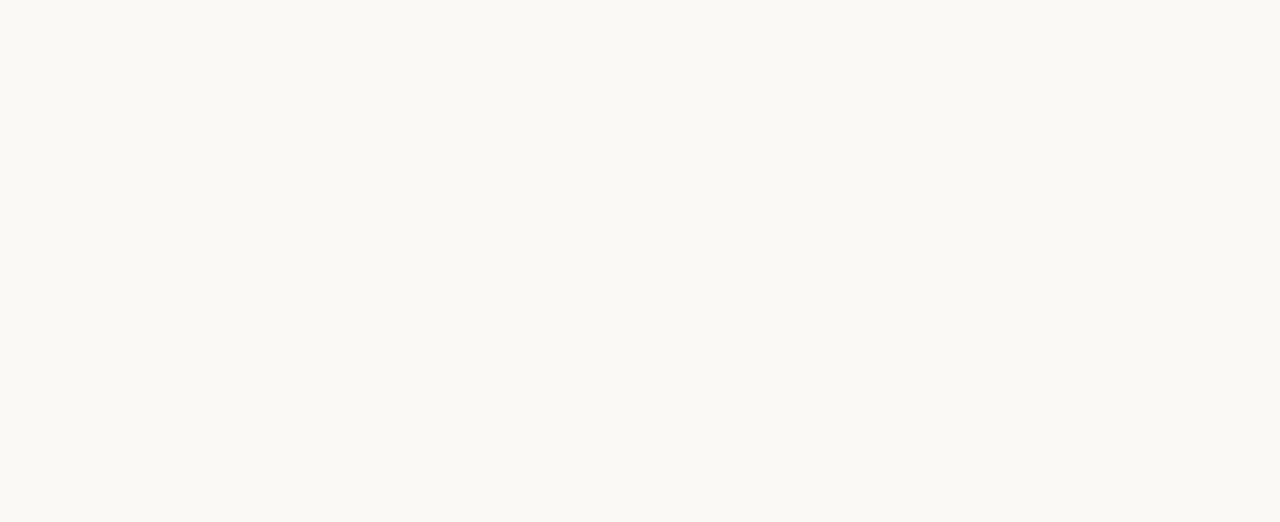
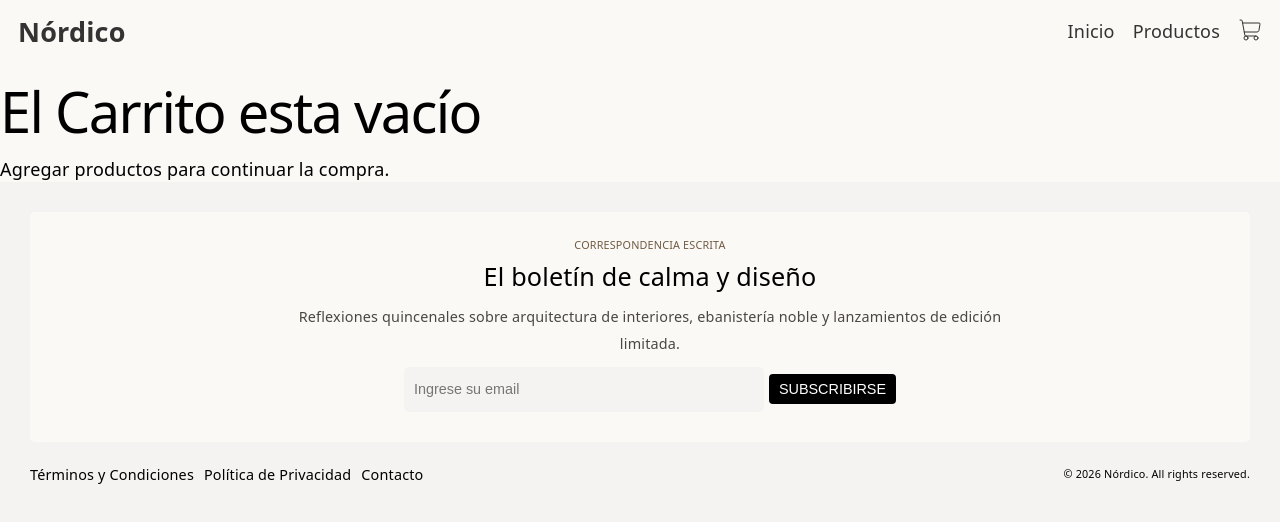
Before and after one commit to agusfernandez/TalentoTech-preentrega, a React (Vite) app: page /cart in a window 1280 px wide. Before the commit this address had no page. Shown: the top 522 px of the page. Built offline with nearby package versions, Linux system fonts and the light colour scheme.

Commit message:
Cart Provider Making - Provider - Main.jsx added CartProvider

```diff
--- a/src/App.jsx
+++ b/src/App.jsx
@@ -4,6 +4,7 @@ import ItemListContainer from "./components/Products/ItemListContainer";
 import ProductDetail from "./components/Products/ProductDetail";
 import Home from "./components/Home/Home";
 import Contact from "./components/Layout/Contact";
+import Cart from "./components/Cart/Cart";
 import './components/Layout/styles/Global.module.css'
 
 function App() {
@@ -17,6 +18,7 @@ function App() {
             <Route path="/products" element={<ItemListContainer/>}/>
             <Route path="/product/:id" element={<ProductDetail/>}/>
             <Route path="/contact" element={<Contact/>}/>
+            <Route path="/cart" element={<Cart/>}/>
         </Route>
     </Routes>
     </>
--- /dev/null
+++ b/src/components/Cart/Cart.jsx
@@ -0,0 +1,42 @@
+import {useCart} from '../context/CartContext';
+
+const Cart = () => {
+    const {cart, emptyCart, totalAmmount} = useCart();
+
+    if (cart.length === 0){
+        return(
+            <div>
+                <h1>El Carrito esta vacío</h1>
+                <p>Agregar productos para continuar la compra.</p>
+            </div>
+        )
+    }
+    return (
+        <>
+            <div>
+                <h1>Carrito de Compras</h1>
+                    {cart.map(item => (
+
+                        <div key={item.id}>
+                            <img src={item.image} alt={item.name}/>
+                            <div>
+                                <h4>{item.name}</h4>
+                                <p>Precio: ${item.price}</p>
+                                <p>Subtotal: ${(item.price * item.ammount).toFixed(2)}</p>
+
+                            </div>
+
+                        </div>
+                    ))}
+
+                    <div>
+                        <div>Total a pagar: {totalAmmount().toFixed(2)}</div>
+                        <button onClick={emptyCart}>Vaciar Carrito</button>
+                    </div>
+            </div>
+
+        </>
+    )
+}
+
+export default Cart;
--- /dev/null
+++ b/src/components/Cart/styles/Cart.module.css
@@ -0,0 +1 @@
+@import '../../Layout/styles/Global.module.css';
--- a/src/components/Layout/Navbar.jsx
+++ b/src/components/Layout/Navbar.jsx
@@ -1,8 +1,13 @@
 import styles from "./styles/Navbar.module.css";
 import { Link } from "react-router-dom";
-
+import { ShoppingCart } from 'lucide-react';
+import { useCart} from '../context/CartContext';
 
 const Navbar = () => {
+  const {itemsInCart} = useCart();
+  const totalItems = itemsInCart();
+  console.log("Valor de itemsInCart en Navbar:", itemsInCart);
+
   return (
     <nav className={styles.navbar}>
       <div className={styles.navbarLogo}>
@@ -11,7 +16,7 @@ const Navbar = () => {
       <ul className={styles.navbarLinks}>
         <li><Link to="/" className={styles.link}>Inicio</Link></li>
         <li><Link to="/products" className={styles.link}>Productos</Link></li>
-        <li><Link to="/contact" className={styles.link}>Contacto</Link></li>
+        <li><Link to="/cart"><ShoppingCart strokeWidth={1} />{totalItems > 0 && <span>{totalItems}</span>}</Link></li>
       </ul>
     </nav>
   );
--- a/src/components/Products/ProductDetail.jsx
+++ b/src/components/Products/ProductDetail.jsx
@@ -1,15 +1,33 @@
 import {useState, useEffect} from "react";
 import { useParams, Link } from 'react-router-dom';
+import { useCart } from "../context/CartContext";
 import styles from "./styles/ProductDetail.module.css";
 import { MoveLeft } from 'lucide-react';
 
 
 const ProductDetail = () => {
     const { id } = useParams();
+    const {addToCart} = useCart();
+
     const [product, setProduct] = useState(null);
     const [loading, setLoading] = useState(true);
     const [error, setError] = useState(null);
     const [count, setCount] = useState(1);
+
+    const manageAddToCart = () => {
+        const formatProduct = {
+            id: product.id,
+            name: product.title,
+            price: product.price,
+            image: product.image
+        };
+
+        console.log("Agregar el Carrito:" ,{
+            product: formatProduct,
+            ammount: count
+        })
+        addToCart({product:formatProduct, ammount: count});
+    }
 
     const increment = () => {
         setCount(count + 1);
@@ -67,7 +85,7 @@ const ProductDetail = () => {
                                 <button onClick={increment} className={styles.buttonincrementDetail}>+</button>
                             </div>
 
-                            <button className={styles.addToCartButton}>Agregar al Carrito</button>
+                            <button className={styles.addToCartButton} onClick={manageAddToCart}>Agregar al Carrito</button>
                         </div>
 
 
--- /dev/null
+++ b/src/components/context/CartContext.jsx
@@ -0,0 +1,56 @@
+import {useState, useContext, createContext} from 'react';
+
+export const CartContext = createContext();
+
+export const useCart = () => {
+    const context = useContext(CartContext);
+
+    if(!context){
+        throw new Error ('useCart debe ser usado dentro del un provider Context')
+    }
+
+    return context;
+
+}
+
+export const CartProvider = ({children}) => {
+    const [cart , setCart] = useState([]);
+
+    //AddToCart method
+    const addToCart = ({product, ammount = 1}) => {
+        const itemsInCart = cart.find(item => item.id === product.id);
+
+        if(itemsInCart){
+            const updatedCart = cart.map (item => item.id === product.id ? {...item, ammount:item.ammount + ammount} :item);
+            setCart(updatedCart);
+        } else {
+            setCart (previusCart => [...previusCart, {...product, ammount}])
+        }
+        console.log("Añadiendo al carrito - Producto:", product, "Cantidad:", ammount);
+    }
+
+
+    const emptyCart = () => {
+        setCart([]);
+    }
+
+    const itemsInCart = () => {
+        return cart.reduce((accumulator, item) => accumulator + item.ammount, 0);
+    }
+
+    const totalAmmount = () => {
+        return cart.reduce((accumulator, item) => accumulator + (item.price * item.ammount), 0);
+    }
+
+    return (
+        <CartContext.Provider value={{
+            cart,
+            addToCart,
+            emptyCart,
+            itemsInCart,
+            totalAmmount
+        }}>{children}</CartContext.Provider>
+    )
+
+
+}
--- a/src/main.jsx
+++ b/src/main.jsx
@@ -1,13 +1,16 @@
 import { StrictMode } from 'react'
 import { createRoot } from 'react-dom/client'
 import { BrowserRouter } from 'react-router-dom'
+import { CartProvider} from './components/context/CartContext.jsx'
 import './index.css'
 import App from './App.jsx'
 
 createRoot(document.getElementById('root')).render(
   <StrictMode>
     <BrowserRouter>
-      <App />
+      <CartProvider>
+        <App />
+      </CartProvider>
     </BrowserRouter>
   </StrictMode>,
 )
```
Lines whose indentation alone changed are shown as unchanged.
